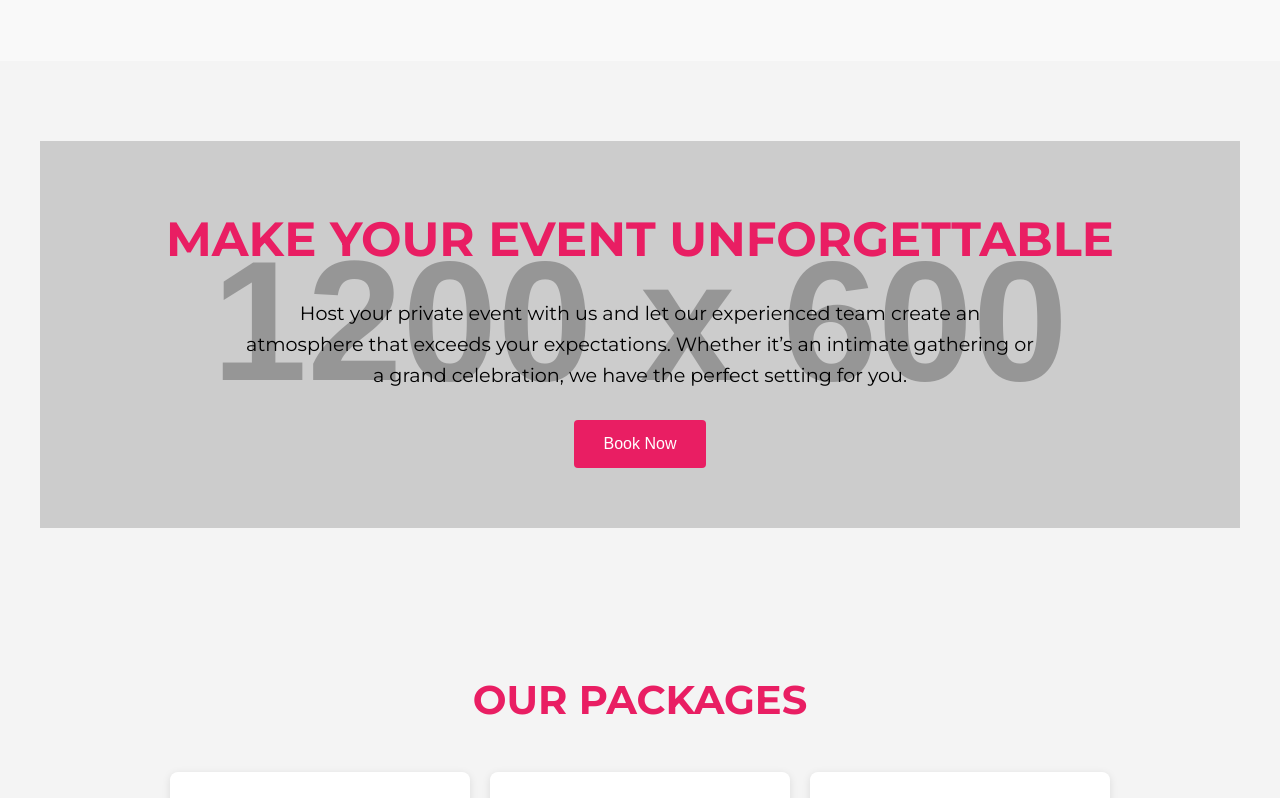
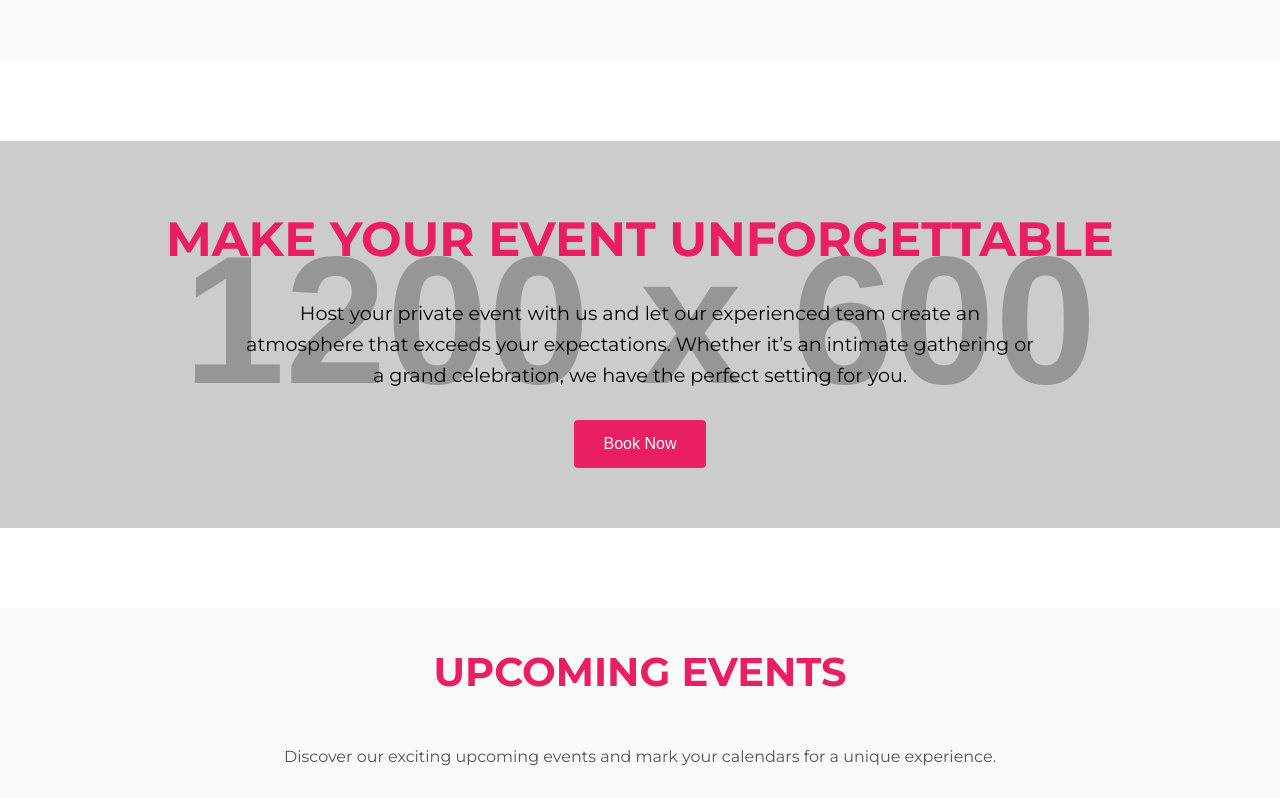
Before and after one commit to CrazyGaffer/Sakura_Resto, a React (Vite) app: page / in a window 1280 px wide. Shown: the part 3320-4118 px from the top of the page. Built offline with nearby package versions, Linux system fonts and the light colour scheme.

Commit message:
Few fixes

```diff
--- a/src/components/Home.css
+++ b/src/components/Home.css
@@ -2,7 +2,7 @@
 
 .hero {
     position: relative;
-    height: 100vh;           /* Во всю высоту экрана */
+    height: 100vh;
     overflow: hidden;
     display: flex;
     flex-direction: column;
--- a/src/components/PrivateEvents.css
+++ b/src/components/PrivateEvents.css
@@ -1,8 +1,7 @@
 @import url('https://fonts.googleapis.com/css2?family=Montserrat:wght@400;700&display=swap');
 
 .private-events {
-    padding: 80px 40px;
-    background: #f4f4f4;
+    padding: 80px 0;
     position: relative;
     overflow: hidden;
     font-family: 'Montserrat', sans-serif;
--- a/src/components/PrivateEvents.jsx
+++ b/src/components/PrivateEvents.jsx
@@ -1,4 +1,5 @@
 import './PrivateEvents.css';
+import UpcomingEvents from "./UpcomingEvents.jsx";
 
 function PrivateEvents() {
 
@@ -16,6 +17,9 @@ function PrivateEvents() {
                 </p>
                 <button className="cta-btn">Book Now</button>
             </div>
+
+            {/* Upcoming Events Section */}
+            <UpcomingEvents/>
 
             {/* Packages Section */}
             <div className="private-events-packages">
--- /dev/null
+++ b/src/components/UpcomingEvents.css
@@ -0,0 +1,19 @@
+@import url('https://fonts.googleapis.com/css2?family=Montserrat:wght@400;700&display=swap');
+
+.upcoming-events {
+    padding: 2rem;
+    background-color: #f9f9f9;
+    text-align: center;
+}
+
+.upcoming-events h2 {
+    font-size: 2.5em;
+    font-family: 'Montserrat', sans-serif;
+    color: #e91e63;
+    margin-bottom: 40px;
+}
+
+.upcoming-events p {
+    font-size: 1rem;
+    color: #555;
+}
--- /dev/null
+++ b/src/components/UpcomingEvents.jsx
@@ -0,0 +1,12 @@
+import './UpcomingEvents.css'; // Create this CSS file for custom styles
+
+const UpcomingEvents = () => {
+    return (
+        <div className="upcoming-events">
+            <h2>Upcoming Events</h2>
+            <p>Discover our exciting upcoming events and mark your calendars for a unique experience.</p>
+        </div>
+    );
+};
+
+export default UpcomingEvents;
--- a/src/index.css
+++ b/src/index.css
@@ -1,20 +1,17 @@
 @import url('https://fonts.googleapis.com/css2?family=Montserrat:wght@400;700&display=swap');
 
-/* Сброс стилей для всех элементов */
 * {
   margin: 0;
   padding: 0;
   box-sizing: border-box;
 }
 
-/* Задание высоты для html, body и корневого элемента */
 html,
 body,
 #root {
   height: 100%;
 }
 
-/* Глобальные стили для body */
 body {
   font-family: 'Arial', sans-serif;
   background-color: #fff;
@@ -22,7 +19,6 @@ body {
   line-height: 1.6;
 }
 
-/* Стили для ссылок */
 a {
   text-decoration: none;
   color: inherit;
@@ -38,7 +34,6 @@ h2 {
   text-transform: uppercase;
 }
 
-/* Утилитарный класс для контейнеров */
 .container {
   width: 90%;
   max-width: 1200px;
```
